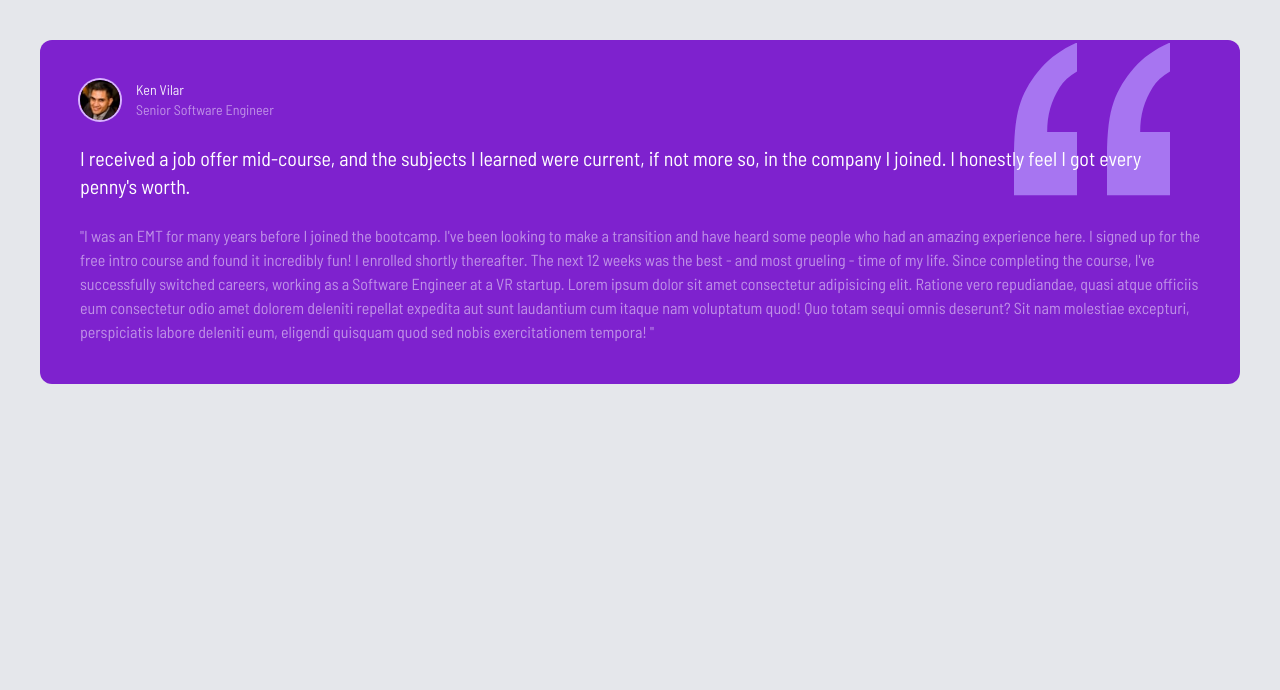
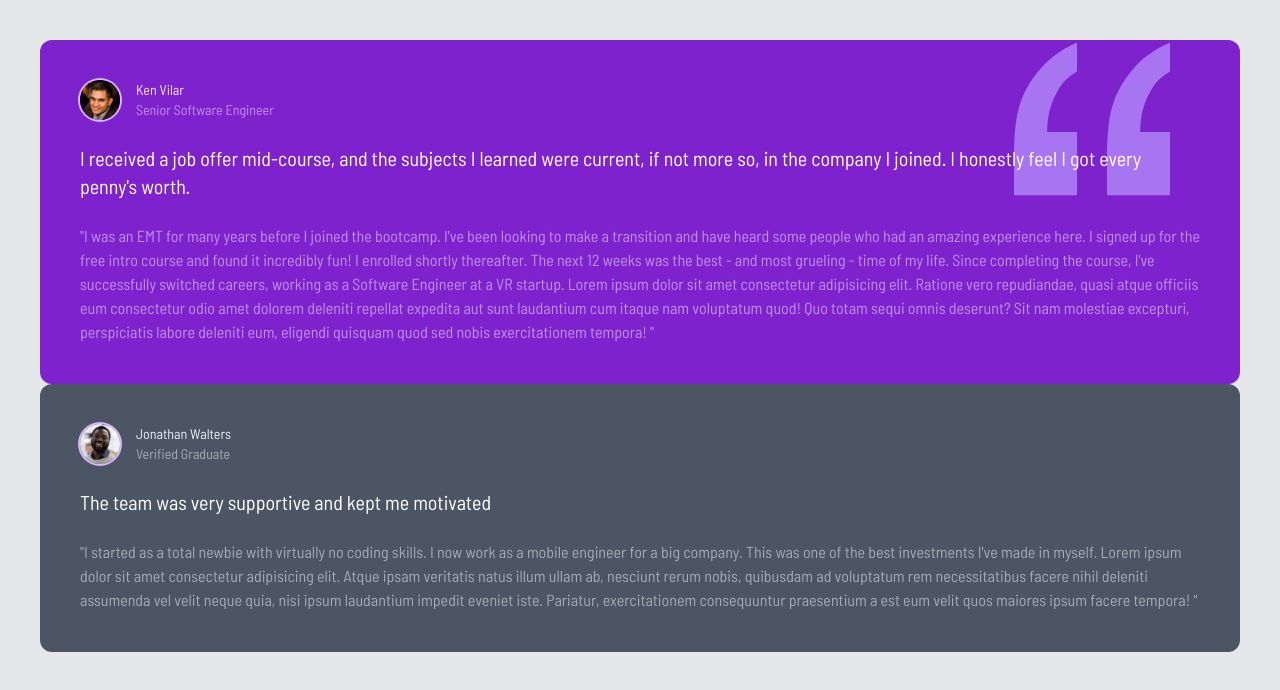
Before and after one commit to kenvilar/testimonial-grid-tailwind, a Next.js app: page / in a window 1280 px wide. Shown: the top 690 px of the page. Built offline with nearby package versions, Linux system fonts and the light colour scheme.

Commit message:
implement box2 component

```diff
--- /dev/null
+++ b/src/app/components/Box2.tsx
@@ -0,0 +1,42 @@
+import Image from "next/image";
+import Jonathan from "@/app/images/image-jonathan.jpg";
+
+const Box2 = () => {
+  return (
+    <>
+      <div className="p-10 rounded-xl bg-gray-600">
+        {/*box header*/}
+        <div className="flex space-x-4">
+          <img
+            src={Jonathan.src}
+            alt="box1-img"
+            className="w-10 h-10 rounded-full ring-2 ring-purple-300"
+          />
+          <div className="text-sm">
+            <h4 className="opacity-90">Jonathan Walters</h4>
+            <p className="opacity-50">Verified Graduate</p>
+          </div>
+        </div>
+
+        {/*large text*/}
+        <p className="mt-6 text-xl">
+          The team was very supportive and kept me motivated
+        </p>
+
+        {/*small text*/}
+        <p className="mt-6 opacity-50">
+          {`"I started as a total newbie with virtually no coding skills. I now
+          work as a mobile engineer for a big company. This was one of the best
+          investments I've made in myself. Lorem ipsum dolor sit amet
+          consectetur adipisicing elit. Atque ipsam veritatis natus illum ullam
+          ab, nesciunt rerum nobis, quibusdam ad voluptatum rem necessitatibus
+          facere nihil deleniti assumenda vel velit neque quia, nisi ipsum
+          laudantium impedit eveniet iste. Pariatur, exercitationem consequuntur
+          praesentium a est eum velit quos maiores ipsum facere tempora! "`}
+        </p>
+      </div>
+    </>
+  );
+};
+
+export default Box2;
--- a/src/app/page.tsx
+++ b/src/app/page.tsx
@@ -1,13 +1,15 @@
 import Image from "next/image";
 import Box1 from "@/app/components/Box1";
+import Box2 from "@/app/components/Box2";
 
 export default function Home() {
   return (
     <>
       <div className="container mx-auto max-w-7xl p-2 md:p-10">
         <div className="text-white">
-          {/*Box 1*/}
           <Box1 />
+
+          <Box2 />
         </div>
       </div>
     </>
```
